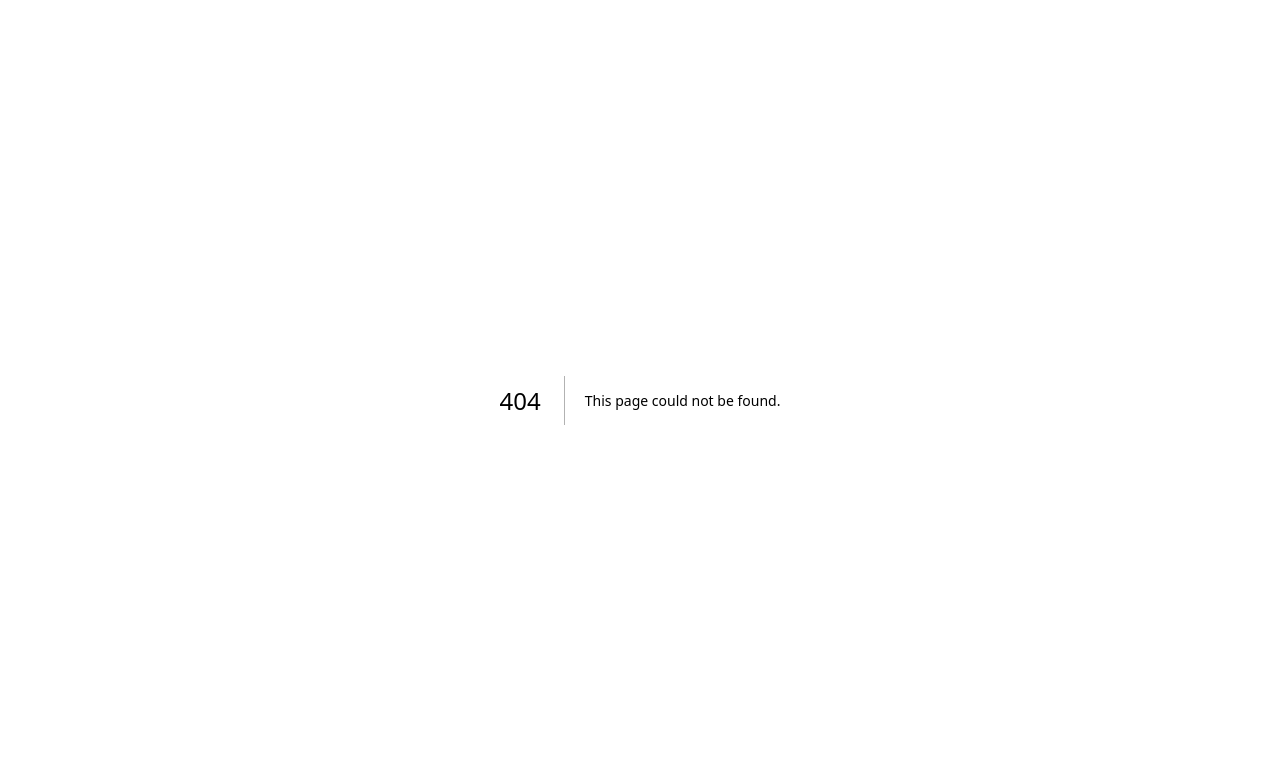
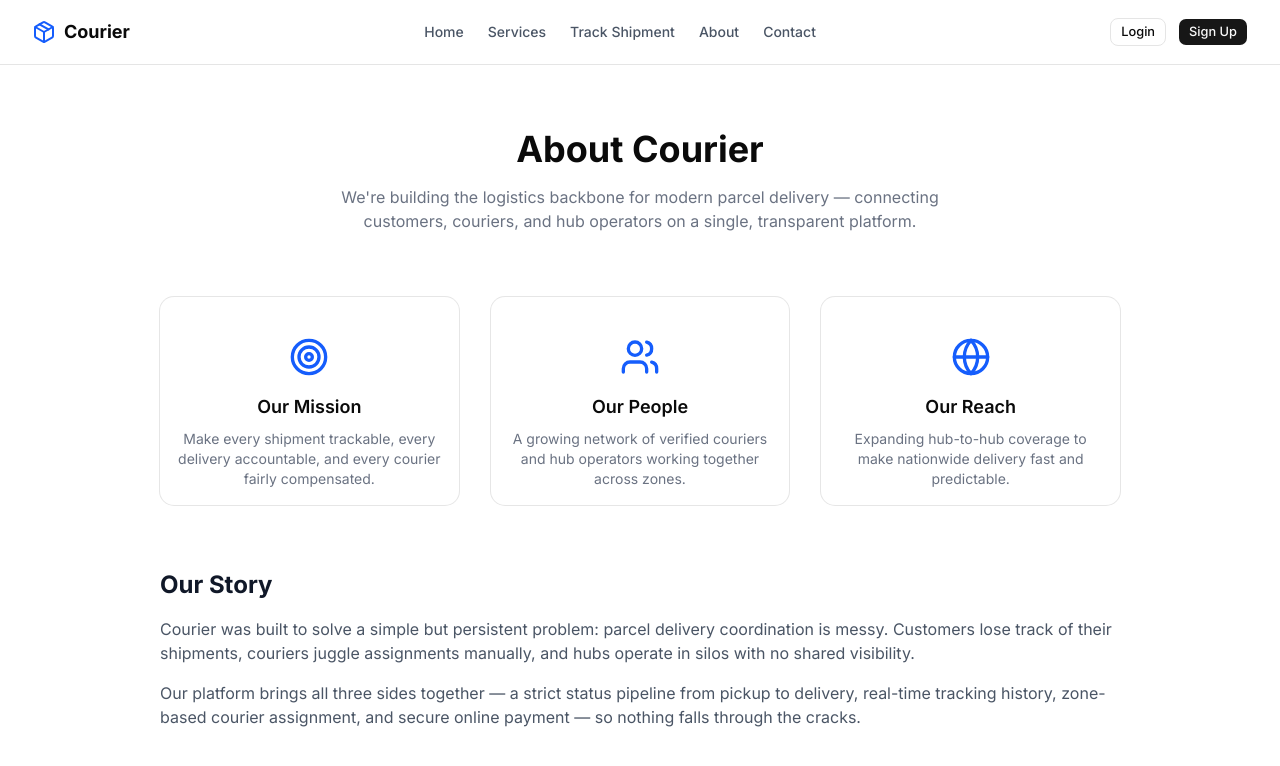
Before and after one commit to ashrafulislam65/courier-frontend, a Next.js app: page /about in a window 1280 px wide. Before the commit this address had no page. Shown: the top 766 px of the page. Built offline with nearby package versions, Linux system fonts and the light colour scheme; no server answers.

Commit message:
feat: add about, services, and contact public pages with metadata

```diff
--- /dev/null
+++ b/app/(public)/about/page.tsx
@@ -0,0 +1,68 @@
+import { Metadata } from 'next';
+import { Card, CardContent } from '@/components/ui/card';
+import { Target, Users, Globe } from 'lucide-react';
+
+export const metadata: Metadata = {
+  title: 'About Us',
+  description: 'Learn about our mission to make parcel delivery faster, safer, and more transparent.',
+};
+
+export default function AboutPage() {
+  return (
+    <div className="max-w-5xl mx-auto px-4 sm:px-6 lg:px-8 py-16">
+      <div className="text-center mb-16">
+        <h1 className="text-4xl font-bold mb-4">About Courier</h1>
+        <p className="text-gray-500 max-w-2xl mx-auto">
+          We&apos;re building the logistics backbone for modern parcel delivery — connecting
+          customers, couriers, and hub operators on a single, transparent platform.
+        </p>
+      </div>
+
+      <div className="grid grid-cols-1 md:grid-cols-3 gap-8 mb-16">
+        <Card>
+          <CardContent className="pt-6 text-center">
+            <Target className="h-10 w-10 text-blue-600 mx-auto mb-4" />
+            <h3 className="font-semibold text-lg mb-2">Our Mission</h3>
+            <p className="text-gray-500 text-sm">
+              Make every shipment trackable, every delivery accountable, and every courier
+              fairly compensated.
+            </p>
+          </CardContent>
+        </Card>
+        <Card>
+          <CardContent className="pt-6 text-center">
+            <Users className="h-10 w-10 text-blue-600 mx-auto mb-4" />
+            <h3 className="font-semibold text-lg mb-2">Our People</h3>
+            <p className="text-gray-500 text-sm">
+              A growing network of verified couriers and hub operators working together
+              across zones.
+            </p>
+          </CardContent>
+        </Card>
+        <Card>
+          <CardContent className="pt-6 text-center">
+            <Globe className="h-10 w-10 text-blue-600 mx-auto mb-4" />
+            <h3 className="font-semibold text-lg mb-2">Our Reach</h3>
+            <p className="text-gray-500 text-sm">
+              Expanding hub-to-hub coverage to make nationwide delivery fast and predictable.
+            </p>
+          </CardContent>
+        </Card>
+      </div>
+
+      <div className="prose max-w-none text-gray-600">
+        <h2 className="text-2xl font-bold mb-4 text-gray-900">Our Story</h2>
+        <p className="mb-4">
+          Courier was built to solve a simple but persistent problem: parcel delivery
+          coordination is messy. Customers lose track of their shipments, couriers juggle
+          assignments manually, and hubs operate in silos with no shared visibility.
+        </p>
+        <p>
+          Our platform brings all three sides together — a strict status pipeline from
+          pickup to delivery, real-time tracking history, zone-based courier assignment,
+          and secure online payment — so nothing falls through the cracks.
+        </p>
+      </div>
+    </div>
+  );
+}
--- /dev/null
+++ b/app/(public)/contact/page.tsx
@@ -0,0 +1,45 @@
+import { Metadata } from 'next';
+import { Card, CardContent } from '@/components/ui/card';
+import { Mail, Phone, MapPin } from 'lucide-react';
+
+export const metadata: Metadata = {
+  title: 'Contact Us',
+  description: 'Get in touch with the Courier team for support or partnership inquiries.',
+};
+
+export default function ContactPage() {
+  return (
+    <div className="max-w-5xl mx-auto px-4 sm:px-6 lg:px-8 py-16">
+      <div className="text-center mb-16">
+        <h1 className="text-4xl font-bold mb-4">Contact Us</h1>
+        <p className="text-gray-500 max-w-2xl mx-auto">
+          Have a question or need support? Reach out — we&apos;re here to help.
+        </p>
+      </div>
+
+      <div className="grid grid-cols-1 sm:grid-cols-3 gap-6 mb-16">
+        <Card>
+          <CardContent className="pt-6 text-center">
+            <Mail className="h-8 w-8 text-blue-600 mx-auto mb-3" />
+            <h3 className="font-semibold mb-1">Email</h3>
+            <p className="text-sm text-gray-500">support@courier.com</p>
+          </CardContent>
+        </Card>
+        <Card>
+          <CardContent className="pt-6 text-center">
+            <Phone className="h-8 w-8 text-blue-600 mx-auto mb-3" />
+            <h3 className="font-semibold mb-1">Phone</h3>
+            <p className="text-sm text-gray-500">+880 1700-000000</p>
+          </CardContent>
+        </Card>
+        <Card>
+          <CardContent className="pt-6 text-center">
+            <MapPin className="h-8 w-8 text-blue-600 mx-auto mb-3" />
+            <h3 className="font-semibold mb-1">Head Office</h3>
+            <p className="text-sm text-gray-500">Motijheel, Dhaka, Bangladesh</p>
+          </CardContent>
+        </Card>
+      </div>
+    </div>
+  );
+}
--- /dev/null
+++ b/app/(public)/services/page.tsx
@@ -0,0 +1,58 @@
+import { Metadata } from 'next';
+import { Card, CardContent } from '@/components/ui/card';
+import { Package, Building2, RefreshCcw, BarChart3 } from 'lucide-react';
+
+export const metadata: Metadata = {
+  title: 'Services',
+  description: 'Explore our parcel delivery, hub management, and tracking services.',
+};
+
+const services = [
+  {
+    icon: Package,
+    title: 'Parcel Delivery',
+    desc: 'Create a shipment in seconds and track it from pickup through every hub transfer to final delivery.',
+  },
+  {
+    icon: Building2,
+    title: 'Hub & Zone Network',
+    desc: 'Shipments route through a managed network of origin and destination hubs for efficient transit.',
+  },
+  {
+    icon: RefreshCcw,
+    title: 'Status Lifecycle Management',
+    desc: 'Every shipment follows a strict, auditable status pipeline — no step can be skipped or faked.',
+  },
+  {
+    icon: BarChart3,
+    title: 'Courier & Admin Tools',
+    desc: 'Couriers manage their assigned deliveries and earnings; admins get full operational visibility.',
+  },
+];
+
+export default function ServicesPage() {
+  return (
+    <div className="max-w-6xl mx-auto px-4 sm:px-6 lg:px-8 py-16">
+      <div className="text-center mb-16">
+        <h1 className="text-4xl font-bold mb-4">Our Services</h1>
+        <p className="text-gray-500 max-w-2xl mx-auto">
+          Everything you need to send, deliver, and manage parcels — in one platform.
+        </p>
+      </div>
+
+      <div className="grid grid-cols-1 sm:grid-cols-2 gap-8">
+        {services.map((s) => (
+          <Card key={s.title} className="hover:shadow-md transition-shadow">
+            <CardContent className="pt-6 flex gap-4">
+              <s.icon className="h-10 w-10 text-blue-600 shrink-0" />
+              <div>
+                <h3 className="font-semibold text-lg mb-2">{s.title}</h3>
+                <p className="text-gray-500 text-sm">{s.desc}</p>
+              </div>
+            </CardContent>
+          </Card>
+        ))}
+      </div>
+    </div>
+  );
+}
```
